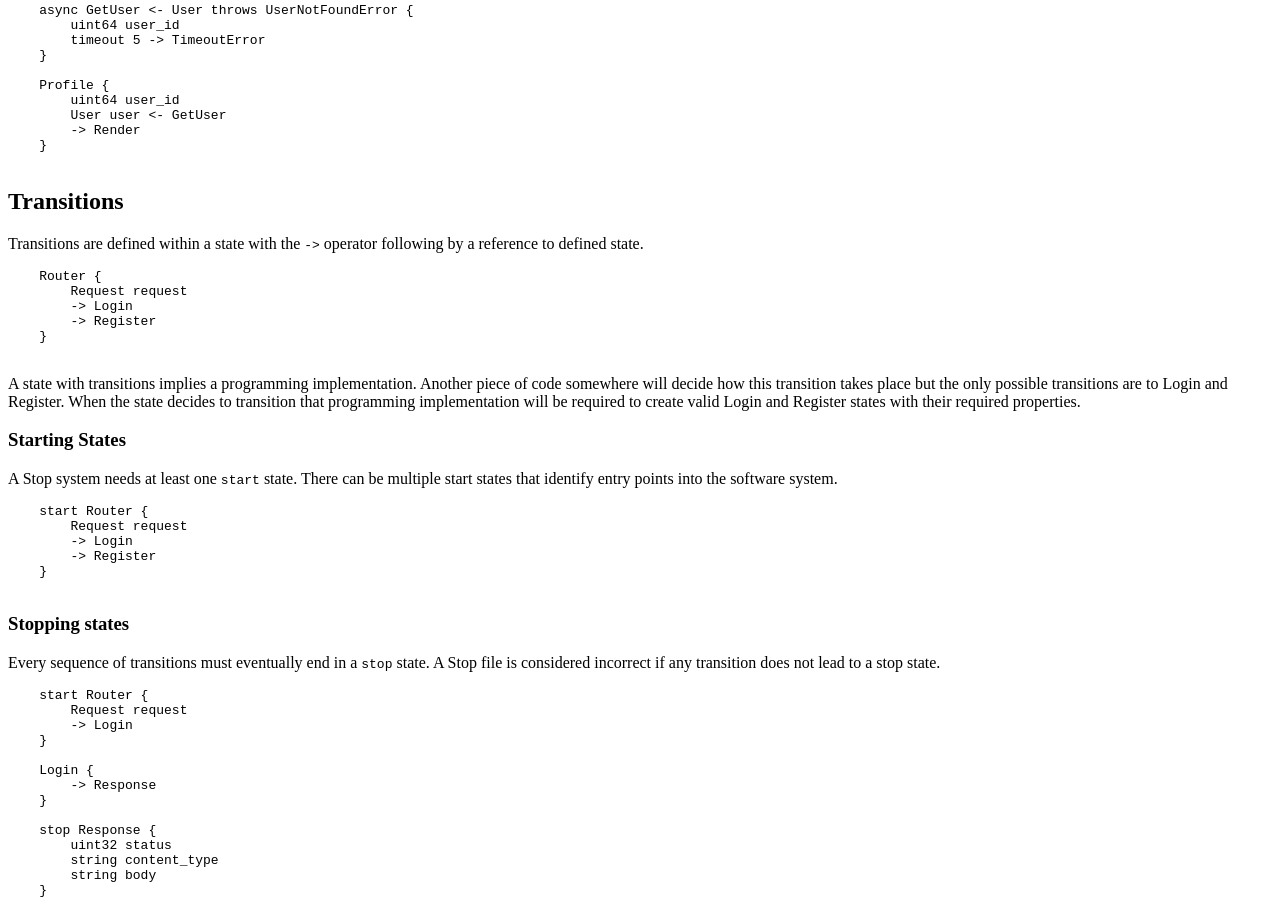
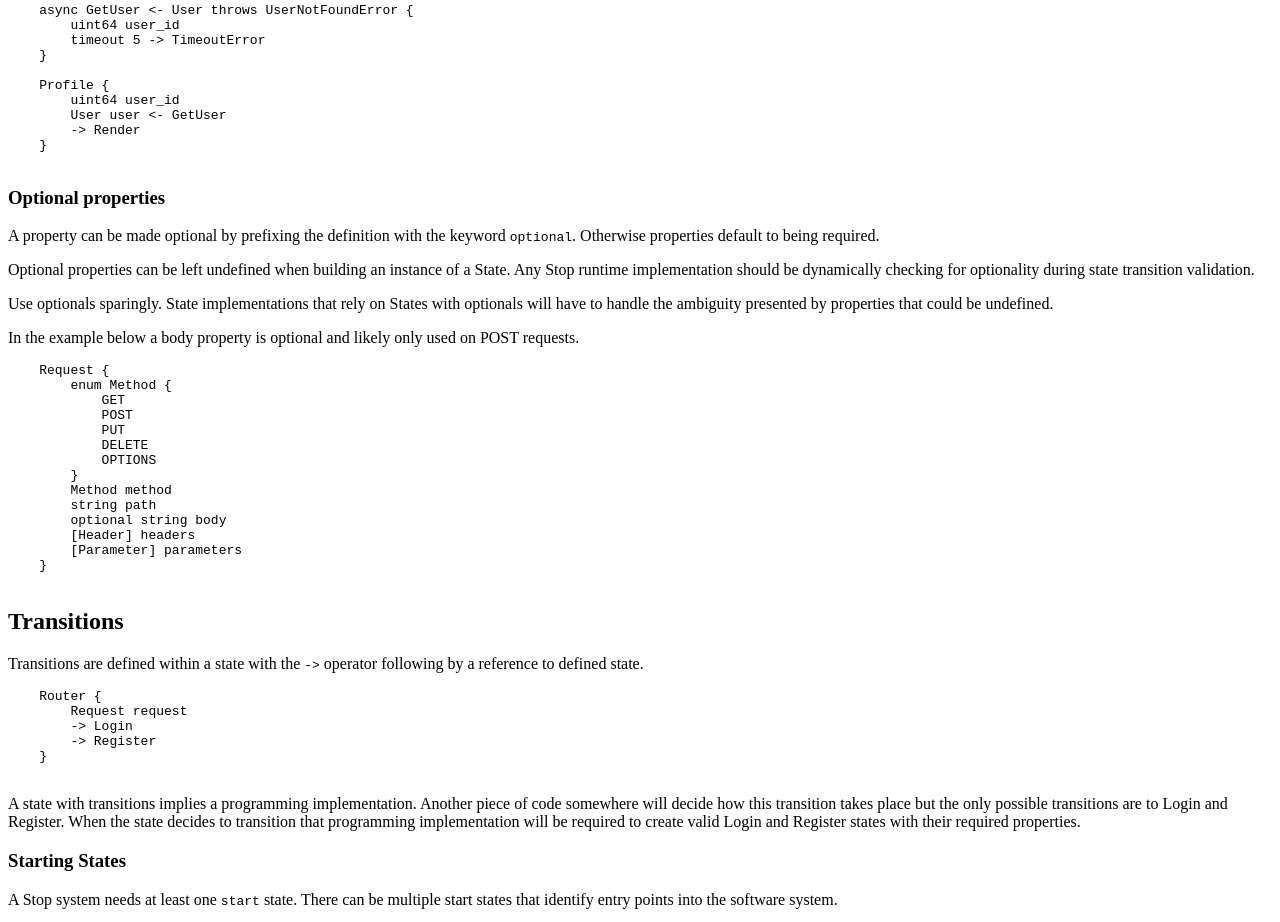
Before and after one commit to pocketlabs/stop-lang.org, a plain HTML site: page index.html in a window 1280 px wide. Shown: the part 3135-4057 px from the top of the page. Drawn offline with Linux system fonts and the light colour scheme.

Commit message:
optionals

```diff
--- a/index.html
+++ b/index.html
@@ -194,6 +194,35 @@
         -> Render
     }
         </pre>
+        <h3>Optional properties</h3>
+        <p>
+            A property can be made optional by prefixing the definition with the keyword <code>optional</code>.  Otherwise properties default to being required.
+        </p>
+        <p>
+            Optional properties can be left undefined when building an instance of a State.  Any Stop runtime implementation should be dynamically checking for optionality during state transition validation.
+        </p>
+        <p>
+            Use optionals sparingly.  State implementations that rely on States with optionals will have to handle the ambiguity presented by properties that could be undefined.
+        </p>
+        <p>
+            In the example below a body property is optional and likely only used on POST requests.
+        </p>
+        <pre>
+    Request {
+        enum Method {
+            GET
+            POST
+            PUT
+            DELETE
+            OPTIONS
+        }
+        Method method
+        string path
+        optional string body
+        [Header] headers
+        [Parameter] parameters
+    }
+        </pre>
         <h2>Transitions</h2>
         <p>
             Transitions are defined within a state with the <code>-></code> operator following by a reference to defined state.
```
